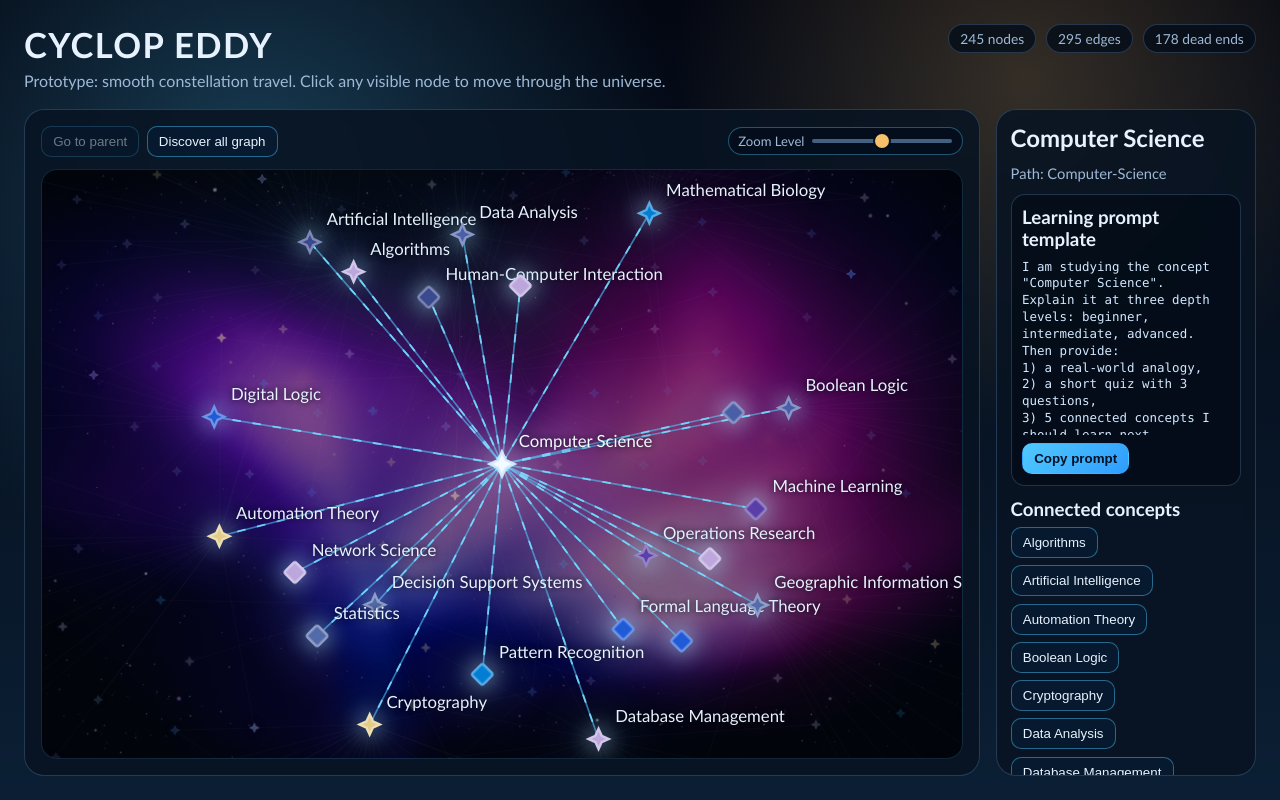
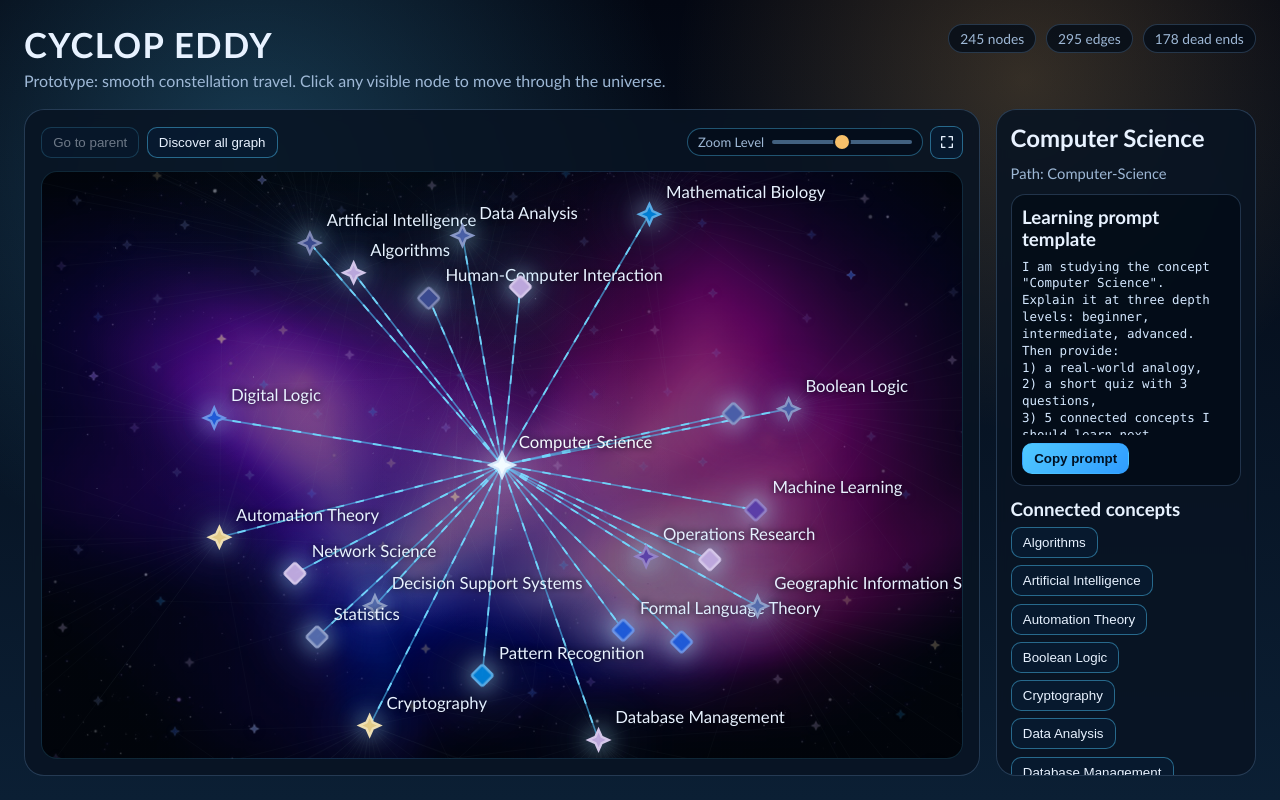
Before and after one commit to BastienSegura/cyclop-eddy, a Next.js app in the folder gui/: page / in a window 1280 px wide. Built offline with nearby package versions, Linux system fonts and the light colour scheme.

Commit message:
Add graph pane fullscreen toggle with adaptive icon

```diff
--- a/gui/src/app/globals.css
+++ b/gui/src/app/globals.css
@@ -121,6 +121,51 @@ body {
   gap: 0.45rem;
   flex-wrap: wrap;
   align-items: center;
+}
+
+.fullscreen-toggle-button {
+  display: inline-flex;
+  align-items: center;
+  justify-content: center;
+  width: 33px;
+  height: 33px;
+  border-radius: 9px;
+  border: 1px solid rgba(80, 201, 255, 0.45);
+  background: rgba(8, 28, 50, 0.85);
+  color: var(--text);
+  cursor: pointer;
+  padding: 0;
+  transition: all 150ms ease;
+}
+
+.fullscreen-toggle-button svg {
+  width: 16px;
+  height: 16px;
+  stroke: currentColor;
+  stroke-width: 2;
+  fill: none;
+  stroke-linecap: round;
+  stroke-linejoin: round;
+}
+
+.fullscreen-toggle-button:hover:not(:disabled) {
+  border-color: rgba(80, 201, 255, 0.95);
+}
+
+.fullscreen-toggle-button:disabled {
+  cursor: not-allowed;
+  opacity: 0.45;
+}
+
+.constellation-panel:fullscreen,
+.constellation-panel:-webkit-full-screen {
+  width: 100%;
+  height: 100%;
+  max-width: none;
+  max-height: none;
+  border-radius: 0;
+  border: 0;
+  padding: 0.85rem;
 }
 
 .zoom-indicator {
--- a/gui/src/features/concept-graph/ui/graph-explorer.tsx
+++ b/gui/src/features/concept-graph/ui/graph-explorer.tsx
@@ -109,9 +109,12 @@ export function GraphExplorer() {
   const [errorMessage, setErrorMessage] = useState<string>("");
   const [copyFeedback, setCopyFeedback] = useState<string>("");
   const [camera, setCamera] = useState<CameraState>({ x: 0, y: 0, zoom: FOCUS_ZOOM });
+  const [isGraphFullscreen, setIsGraphFullscreen] = useState(false);
+  const [isFullscreenSupported, setIsFullscreenSupported] = useState(false);
 
   const hasInitializedCamera = useRef(false);
   const animationFrameRef = useRef<number | null>(null);
+  const constellationPanelRef = useRef<HTMLElement | null>(null);
 
   function stopCameraAnimation() {
     if (animationFrameRef.current !== null) {
@@ -169,6 +172,21 @@ export function GraphExplorer() {
     return () => {
       cancelled = true;
       stopCameraAnimation();
+    };
+  }, []);
+
+  useEffect(() => {
+    setIsFullscreenSupported(document.fullscreenEnabled);
+
+    const syncFullscreenState = () => {
+      setIsGraphFullscreen(document.fullscreenElement === constellationPanelRef.current);
+    };
+
+    document.addEventListener("fullscreenchange", syncFullscreenState);
+    syncFullscreenState();
+
+    return () => {
+      document.removeEventListener("fullscreenchange", syncFullscreenState);
     };
   }, []);
 
@@ -377,6 +395,23 @@ export function GraphExplorer() {
     setVisibleNodeIds(new Set<NodeId>(Object.keys(graph.nodes) as NodeId[]));
   }
 
+  async function toggleGraphFullscreen() {
+    if (!isFullscreenSupported || !constellationPanelRef.current) {
+      return;
+    }
+
+    try {
+      if (document.fullscreenElement === constellationPanelRef.current) {
+        await document.exitFullscreen();
+        return;
+      }
+
+      await constellationPanelRef.current.requestFullscreen();
+    } catch {
+      // Ignore fullscreen errors (for example browser restrictions or canceled requests).
+    }
+  }
+
   if (status === "loading") {
     return <p className="status-banner">Loading concept universe...</p>;
   }
@@ -404,7 +439,7 @@ export function GraphExplorer() {
       </header>
 
       <section className="explorer-layout">
-        <article className="constellation-panel">
+        <article ref={constellationPanelRef} className="constellation-panel">
           <div className="panel-actions">
             <div className="navigation-controls">
               <button
@@ -443,6 +478,22 @@ export function GraphExplorer() {
                   onChange={(event) => setZoomFromSlider(Number(event.currentTarget.value))}
                 />
               </div>
+              <button
+                type="button"
+                className="fullscreen-toggle-button"
+                aria-label={isGraphFullscreen ? "Exit fullscreen" : "Enter fullscreen"}
+                title={isGraphFullscreen ? "Exit fullscreen" : "Enter fullscreen"}
+                disabled={!isFullscreenSupported}
+                onClick={toggleGraphFullscreen}
+              >
+                <svg viewBox="0 0 24 24" aria-hidden="true">
+                  {isGraphFullscreen ? (
+                    <path d="M9 4H4v5m11-5h5v5M9 20H4v-5m11 5h5v-5" />
+                  ) : (
+                    <path d="M4 9V4h5m6 0h5v5M4 15v5h5m6 0h5v-5" />
+                  )}
+                </svg>
+              </button>
             </div>
           </div>
 
```
